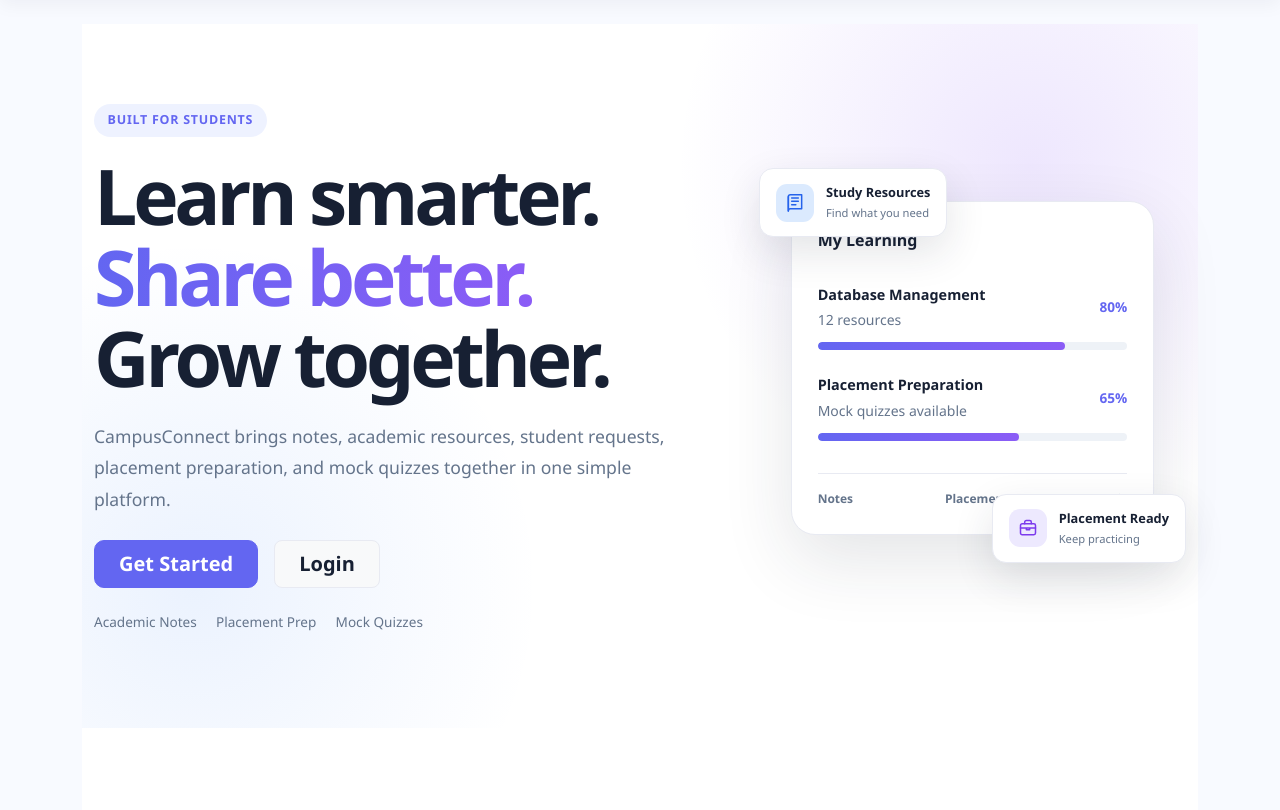
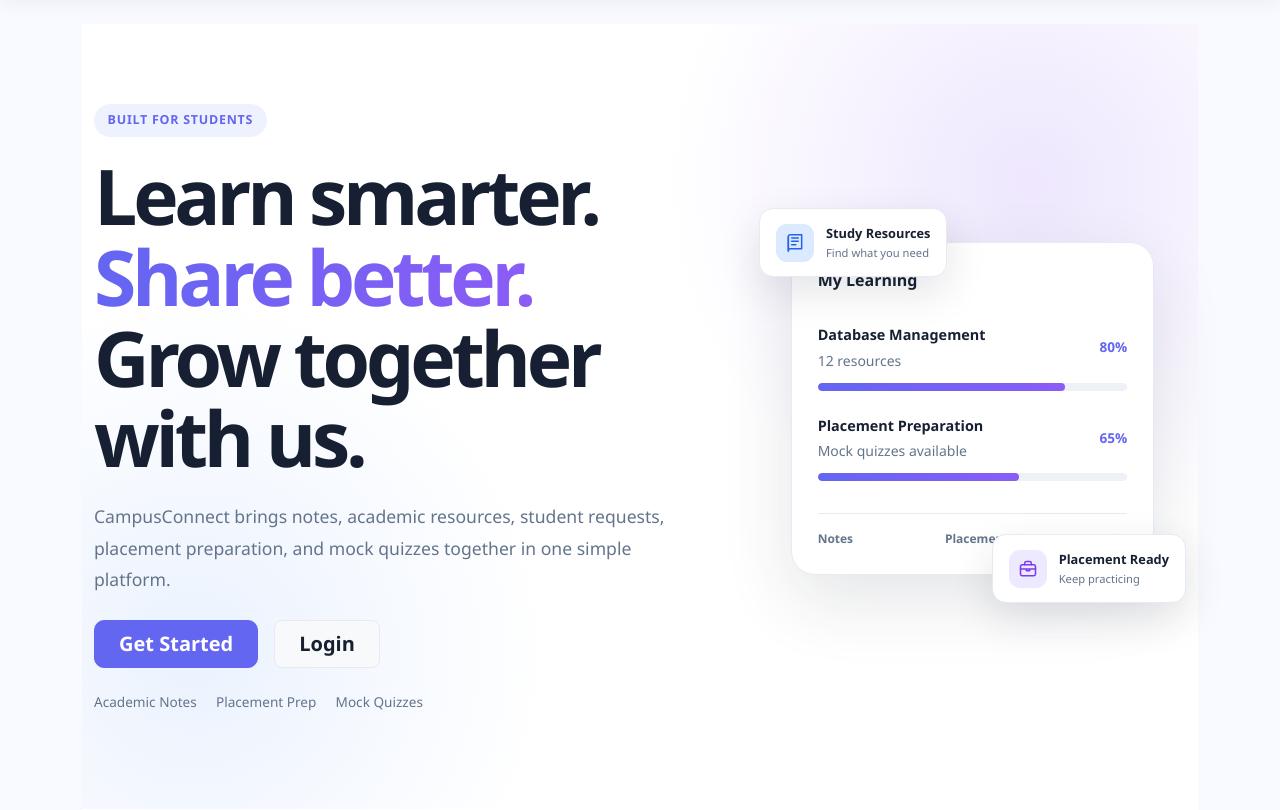
Before and after one commit to totre-shreya83/campus_connect, a Flask app: page / in a window 1280 px wide. Shown: the part 65-875 px from the top of the page. Run offline with Flask 3, Linux system fonts and the light colour scheme; some libraries are stand-ins or nearby versions.

Commit message:
change in landing page

```diff
--- a/app/templates/landing.html
+++ b/app/templates/landing.html
@@ -17,7 +17,7 @@
                 <h1 class="cc-hero-title">
                     Learn smarter.<br>
                     <span>Share better.</span><br>
-                    Grow together.
+                    Grow together with us.
                 </h1>
 
                 <p class="cc-hero-text">
```
